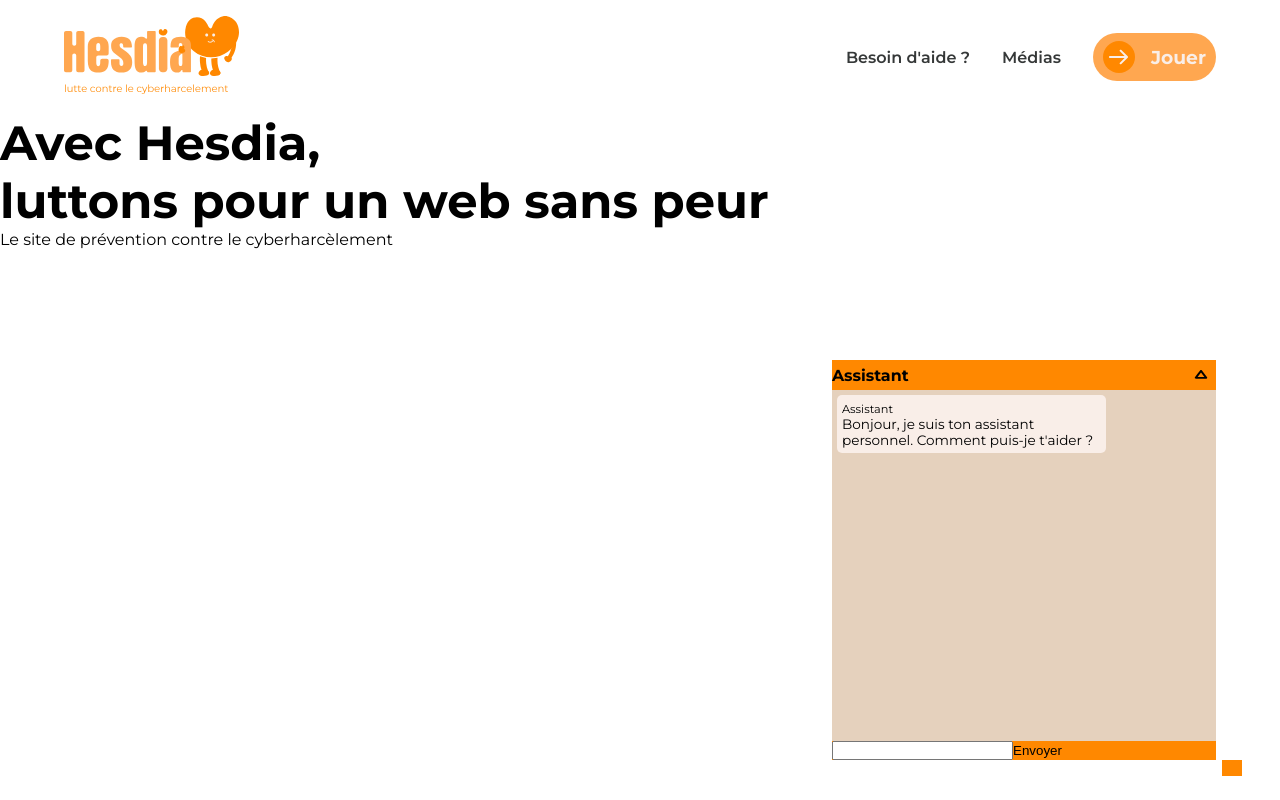
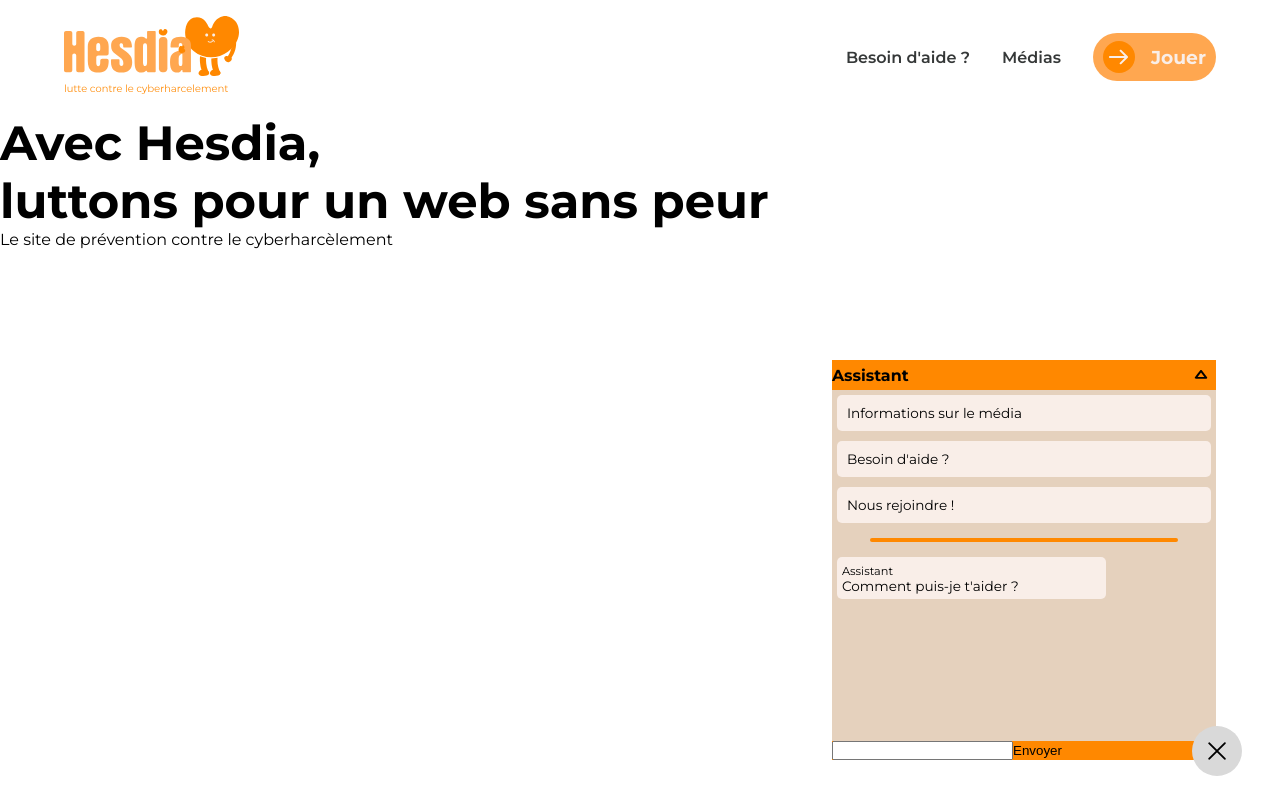
Before and after one commit to LouisLoveCryptoo/hesdia, a Nuxt app: page / in a window 1280 px wide. Both pictures are taken after a click on the button 1231 px from the left and 768 px from the top of the page. Built offline with nearby package versions, Linux system fonts and the light colour scheme; a web font is replaced by a local one.

Commit message:
fini chatbot

```diff
--- a/components/chatbot-assistant.vue
+++ b/components/chatbot-assistant.vue
@@ -20,6 +20,14 @@
         </button>
       </div>
       <div class="chatbot__content">
+        <p class="proposal"
+          v-for="(prop, index) in proposals"
+          :key="index"
+          @click="sendMessage(prop.message, 1)"
+        >
+          {{ prop.content }}
+        </p>
+        <hr>
         <!-- <article class="gpt">
           <p class=""><small>Assistant</small></p>
           Bonjour, je suis ton assistant personnel. Comment puis-je t'aider ?
@@ -28,6 +36,7 @@
           v-for="(mess, index) in messages"
           :key="index"
           :class="mess.from == 0 ? 'gpt' : 'user'"
+          :ref="el => { if (el) state.messagesEl[index] = el }"
         >
           <p class="article__top">
             <small>{{ mess.from == 0 ? "Assistant" : "Moi" }}</small>
@@ -50,33 +59,100 @@
       </div>
     </div>
   </aside>
-  <button class="chatbot__open" @click="active = !active"></button>
+  <button
+    :class="['chatbot__open', { active: active, 'full-screen': fullScreen }]"
+    @click="active = !active"
+  >
+    <img src="../assets/img/chatbot-face.svg" alt="" />
+    <div>
+      <svg
+        clip-rule="evenodd"
+        fill-rule="evenodd"
+        stroke-linejoin="round"
+        stroke-miterlimit="2"
+        viewBox="0 0 24 24"
+        xmlns="http://www.w3.org/2000/svg"
+      >
+        <path
+          d="m12 10.93 5.719-5.72c.146-.146.339-.219.531-.219.404 0 .75.324.75.749 0 .193-.073.385-.219.532l-5.72 5.719 5.719 5.719c.147.147.22.339.22.531 0 .427-.349.75-.75.75-.192 0-.385-.073-.531-.219l-5.719-5.719-5.719 5.719c-.146.146-.339.219-.531.219-.401 0-.75-.323-.75-.75 0-.192.073-.384.22-.531l5.719-5.719-5.72-5.719c-.146-.147-.219-.339-.219-.532 0-.425.346-.749.75-.749.192 0 .385.073.531.219z"
+        />
+      </svg>
+    </div>
+  </button>
 </template>
 <script setup>
-/**
- * Bool pour toogle le chatbot
- * @type {boolean}
- */
-const active = ref(false);
-const fullScreen = ref(false);
-const messages = ref([
+const proposals = ref([
   {
-    content:
-      "Bonjour, je suis ton assistant personnel. Comment puis-je t'aider ?",
-    from: 0,
+    content: "Informations sur le média",
+    message: "J'aimerais que tu me donnes des informations sur le média Hesbia, s'il te plaît !"
+  },
+  {
+    content: "Besoin d'aide ?",
+    message: "J'ai besoin d'aide, peux-tu m'aider s'il te plaît ?"
+  },
+  {
+    content: "Nous rejoindre !",
+    message: "Comment puis-je rejoindre l'équipe de Hesbia ?"
   },
 ]);
 
+/**
+ * Bool pour toogle le chatbot
+ * @type {ref<boolean>}
+ */
+const active = ref(false);
+
+/**
+ * Bool pour toogle le chatbot en plein écran
+ * @type {ref<boolean>}
+ */
+const fullScreen = ref(false);
+
+/**
+ * Tableau des messages
+ * @type {ref<Array>}
+ */
+const messages = ref([{
+  content: "Comment puis-je t'aider ?",
+  from: 0
+}]);
+
+/**
+ * Etat du chatbot
+ * @type {ref<object>}
+ */
 const state = reactive({
   waitingForResponse: false,
+  messagesEl: []
 });
 
+/**
+ * Message de l'utilisateur (input)
+ * @type {ref<string>}
+ */
 const inputMess = ref("");
 
+/**
+ * Ajoute un message à la liste des messages
+ * et envoie le message à l'API si from = 1
+ * Require : message non vide et state.waitingForResponse = false
+ * @param {string} mess
+ * @param {number} from
+ */
 const sendMessage = (mess, from) => {
   if (!mess) return;
+  if (state.waitingForResponse && from === 1) return;
   mess = mess.trim();
   messages.value.push({ content: mess, from: from });
+
+  /**
+   * Scroll jusqu'au dernier message
+   */
+  nextTick(() => {
+    const lastChild = state.messagesEl[state.messagesEl.length - 1];
+    lastChild.scrollIntoView({ behavior: 'smooth' });
+  });
+
   inputMess.value = "";
   console.log(messages.value);
 
@@ -86,6 +162,10 @@ const sendMessage = (mess, from) => {
   from === 1 ? sendToGpt(mess) : null;
 };
 
+/**
+ * Envoie le message à l'API
+ * @param {string} prompt
+ */
 const sendToGpt = async (prompt) => {
   const res = await $fetch("/api/chatbot/response", {
     method: "POST",
@@ -94,9 +174,8 @@ const sendToGpt = async (prompt) => {
       history: messages.value,
     },
   });
-
-  console.log(res);
   sendMessage(res.content, res.from);
+  state.waitingForResponse = false;
 };
 </script>
 <style setup>
@@ -109,7 +188,7 @@ aside {
   transform: scale(0);
   transform-origin: bottom right;
   will-change: transform;
-  font-size: .85rem;
+  font-size: 0.85rem;
 }
 
 aside.active.full-screen {
@@ -151,6 +230,23 @@ aside.active.full-screen svg {
   height: 100%;
 }
 
+.chatbot .proposal {
+  padding: 10px;
+  margin: 5px;
+  background: var(--bg-color-secondary);
+  border-radius: 5px;
+  cursor: pointer;
+}
+
+.chatbot hr {
+  width: 80%;
+  margin: 10px;
+  margin-left: 10%;
+  height: 4px;
+  border-radius: 10px;
+  background: var(--color-orange-dark);
+}
+
 .chatbot__top {
   display: flex;
   justify-content: space-between;
@@ -163,11 +259,56 @@ aside.active.full-screen svg {
 }
 
 button.chatbot__open {
-  background: var(--color-orange-dark);
-  padding: 8px 10px;
+  z-index: 20;
+  background: #d9d9d9;
+  padding: 10px;
   position: absolute;
+  display: flex;
+  align-items: center;
+  justify-content: center;
   bottom: 3%;
   right: 3%;
+  border-radius: 50%;
+  width: 50px;
+  height: 50px;
+}
+
+button.chatbot__open img,
+button.chatbot__open div {
+  position: absolute;
+  width: 30px;
+  height: 30px;
+  transition: 0.4s ease;
+  filter: blur(0px);
+  will-change: transform, filter;
+}
+
+button.chatbot__open div {
+  display: flex;
+  align-items: center;
+  justify-content: center;
+  opacity: 0;
+  width: 100%;
+  height: 100%;
+  position: relative;
+  filter: blur(5px);
+}
+
+button.chatbot__open div span {
+  position: absolute;
+  will-change: transform;
+}
+
+button.chatbot__open.active img {
+  filter: blur(5px);
+  transform: rotate(180deg);
+  opacity: 0;
+}
+
+button.chatbot__open.active div {
+  opacity: 1;
+  transform: rotate(90deg);
+  filter: blur(0px);
 }
 
 .chatbot__content {
@@ -187,6 +328,10 @@ article {
   background: var(--bg-color-secondary);
   border-radius: 5px;
   width: 70%;
+}
+
+article:last-child {
+  margin-bottom: 15px;
 }
 
 article.user {
--- a/layouts/default.vue
+++ b/layouts/default.vue
@@ -44,6 +44,11 @@ body {
   background-color: var(--background-color-secondary);
 }
 
+hr {
+  outline: none;
+  border: none;
+}
+
 button {
   background: none;
   border: none;
```
Also changed, not shown: assets/img/chatbot-face.svg (added), 1 other file (tests, documents, lock files or other folders).
